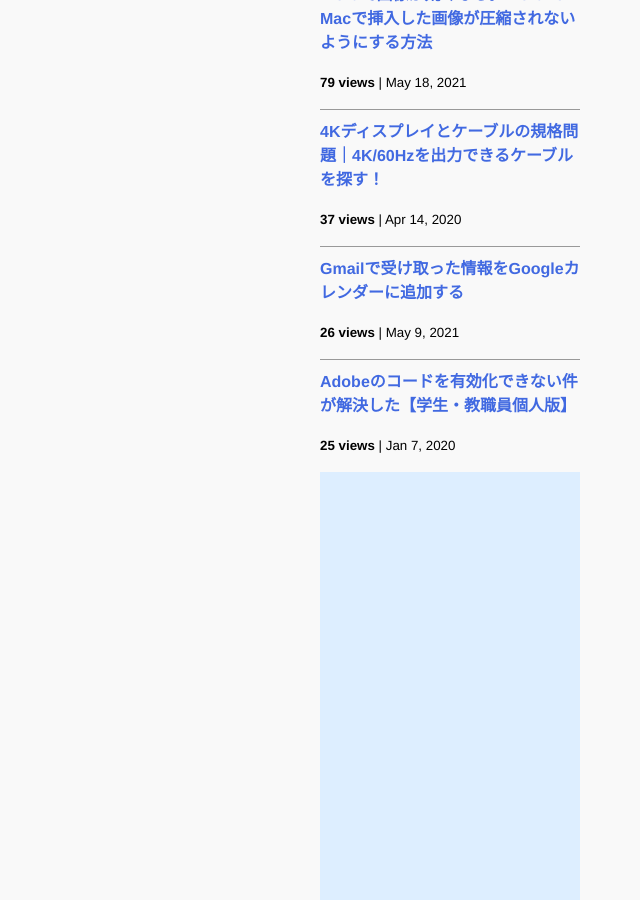
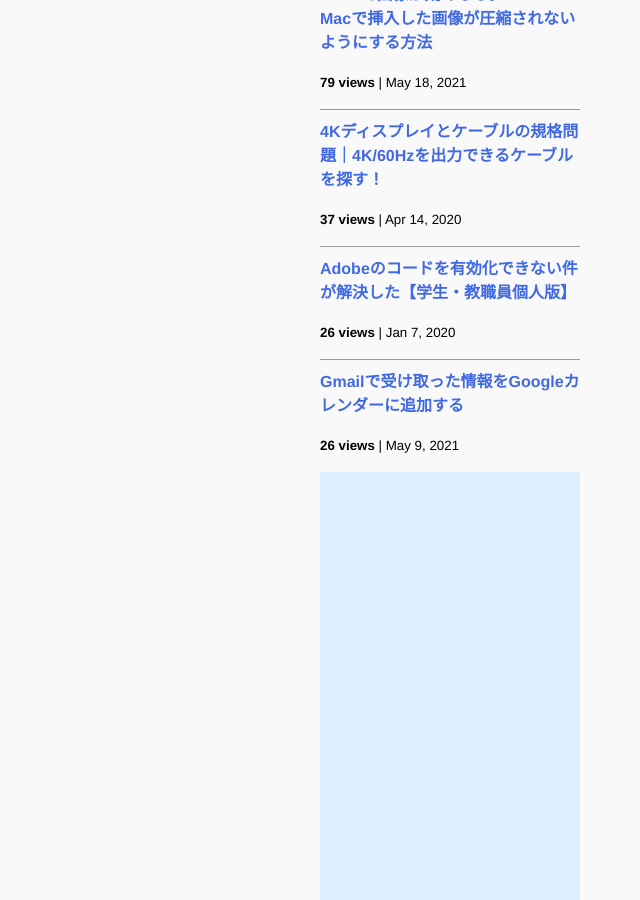
Before and after one commit to iwanaminami/shoyaiwaname, a Jekyll site: the page built from about.markdown, in a window 1280 px wide and 900 px high, scrolled down 1402 px. Shown: the whole window, without its empty margins (640-1280 px from the left). Built offline with Jekyll 4.4.1, drawn with Linux system fonts in a browser that asks for light colours; nearby versions of some CDN libraries; comment, search, counter and statistics services are not loaded.

Commit message:
chore(ga): update _data/popularposts.yml 20251106-1052

```diff
--- a/_data/popularposts.yml
+++ b/_data/popularposts.yml
@@ -12,6 +12,6 @@ side:
   - view: 37
     url: "/2020/04/14/4kcable.html"
   - view: 26
+    url: "/2020/01/07/adobe-activate-problem.html"
+  - view: 26
     url: "/2021/05/09/gmailtocalendar.html"
-  - view: 25
-    url: "/2020/01/07/adobe-activate-problem.html"
```
